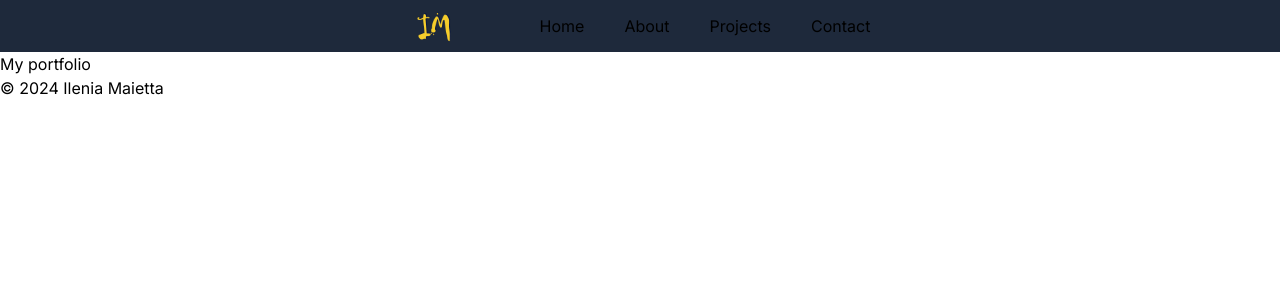
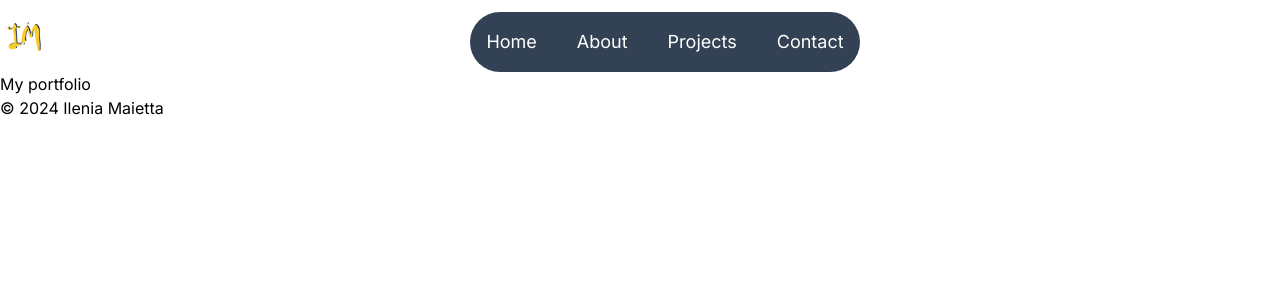
Before and after one commit to ileniadigital/ileniadigital.github.io, a Next.js app: page / in a window 1280 px wide. Shown: the top 300 px of the page. Built offline with nearby package versions, Linux system fonts and the light colour scheme.

Commit message:
fixed nav

```diff
--- a/app/ui/nav.tsx
+++ b/app/ui/nav.tsx
@@ -3,11 +3,11 @@ import Image from "next/image";
 // Navigation component
 export default function Nav() {
     return (
-        <nav className="flex flex-row justify-center items-center bg-slate-800">
+        <nav className="flex flex-row items-center w-full">
             {/* Logo */}
-            <Image src="/images/branding/logo.png" alt="Blue and yellow logo of letter I and M" width={50} height={50} className="items-start" />
+            <Image src="/images/branding/logo.png" alt="Blue and yellow logo of letter I and M" width={50} height={50} />
             {/* Navigational menu */}
-            <ul className="flex flex-row gap-10 ml-20">
+            <ul className="flex flex-row gap-10 ml-auto mr-auto text-white text-lg bg-slate-700 p-4 rounded-full mt-3">
                 <li>
                     <a href="/">Home</a>
                 </li>
```
